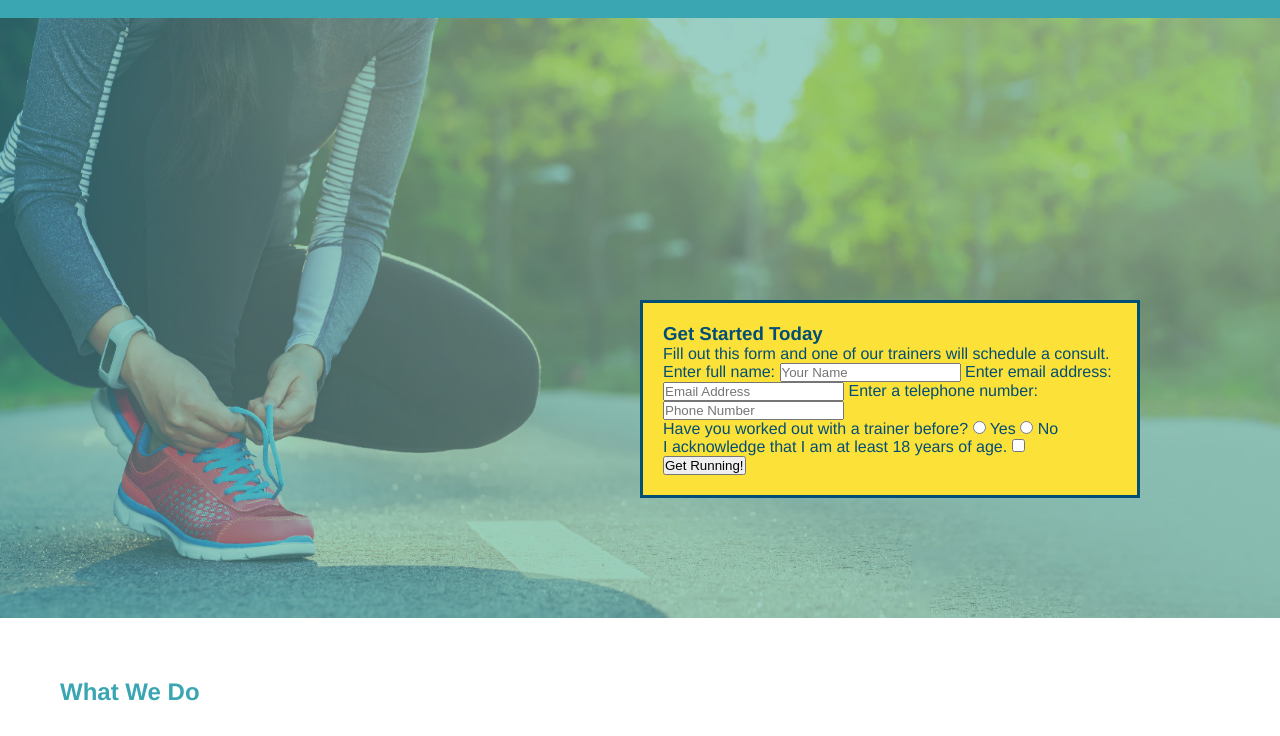
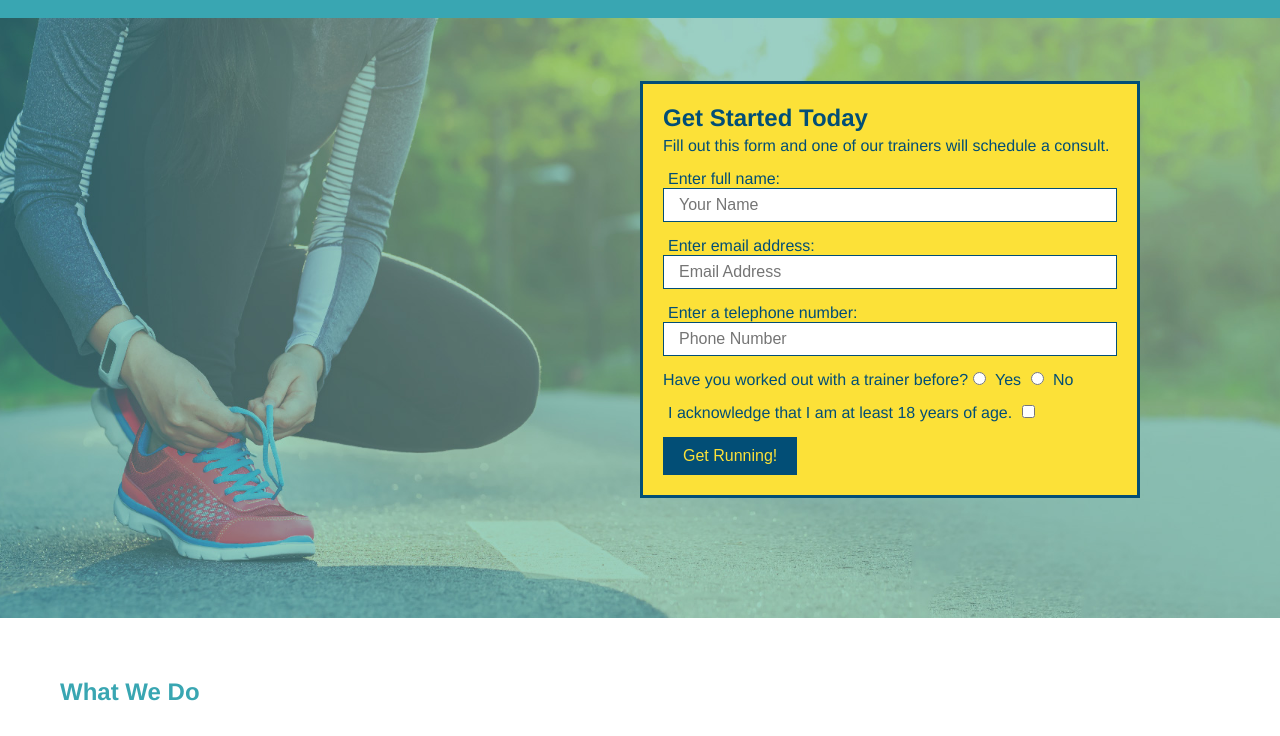
Before and after one commit to VicLawal27/run-buddy, a plain HTML site: page index.html in a window 1280 px wide. Shown: the part 64-800 px from the top of the page. Drawn offline with Linux system fonts and the light colour scheme.

Commit message:
Form Complete

```diff
--- a/assets/css/style.css
+++ b/assets/css/style.css
@@ -87,3 +87,34 @@ section {
     bottom: 120px;
     right: 140px;
 }
+
+.hero-form h3 {
+    font-size: 24px;
+    margin: 0;
+}
+
+.hero-form p {
+    margin: 5px 0 15px 0;
+}
+
+.form-input {
+    border: 1px solid #024e76;
+    display: block;
+    padding: 7px 15px;
+    font-size: 16px;
+    color: #024e76;
+    width: 100%;
+    margin-bottom: 15px;
+}
+
+.hero-form label {
+    margin: 0 5px;
+}
+
+.hero-form button {
+    color: #fce138;
+    background-color: #024e76;
+    border: none;
+    padding: 10px 20px;
+    font-size: 16px;
+}
--- a/index.html
+++ b/index.html
@@ -42,11 +42,11 @@
         <p>Fill out this form and one of our trainers will schedule a consult.</p>
         <form>
             <label for="name">Enter full name:</label>
-            <input type="text" placeholder="Your Name" name="name" id="name" />
+            <input type="text" placeholder="Your Name" name="name" id="name" class="form-input"/>
             <label for="email">Enter email address:</label>
-            <input type="text" placeholder="Email Address" name="email" id="email" />
+            <input type="text" placeholder="Email Address" name="email" id="email" class="form-input"/>
             <label for="phone">Enter a telephone number:</label>
-            <input type="text" placeholder="Phone Number" name="phone" id="phone" />
+            <input type="text" placeholder="Phone Number" name="phone" id="phone" class="form-input"/>
             <p>
                 Have you worked out with a trainer before?
                 <input type="radio" name="trainer-confirm" id="trainer-yes" />
```
